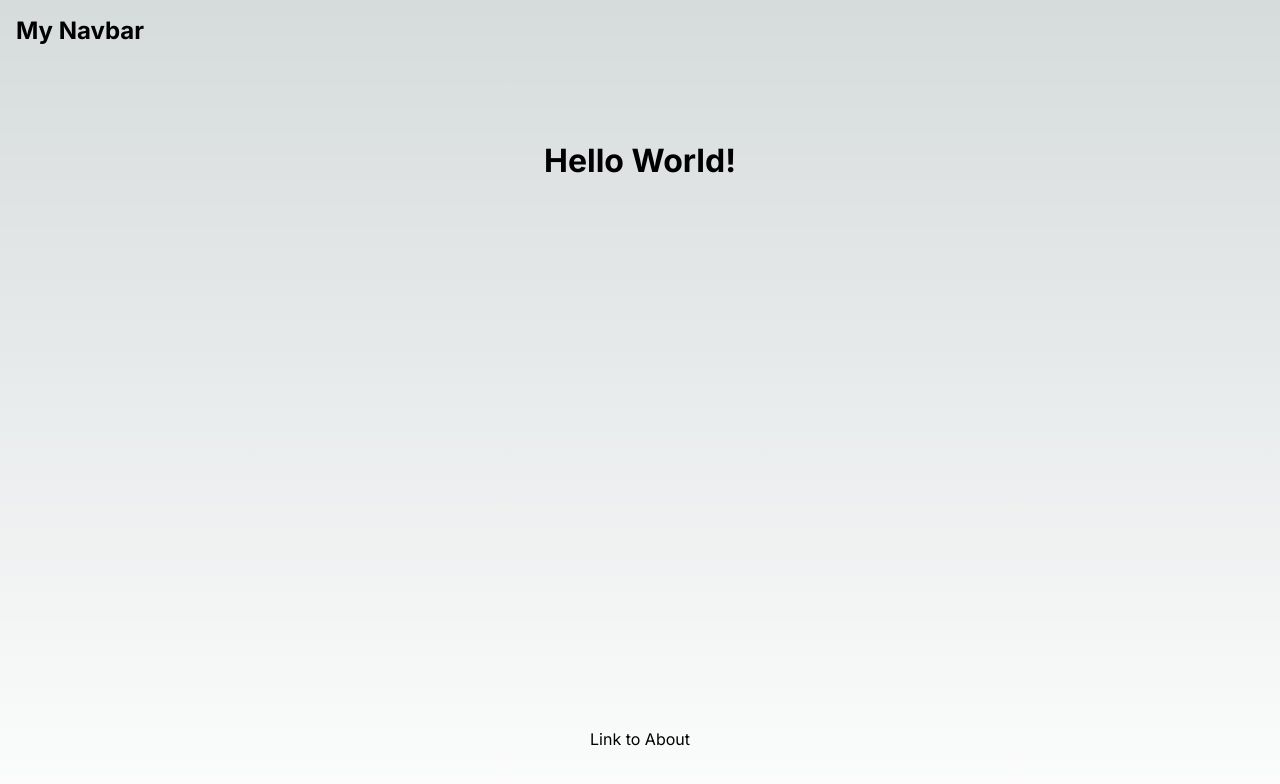
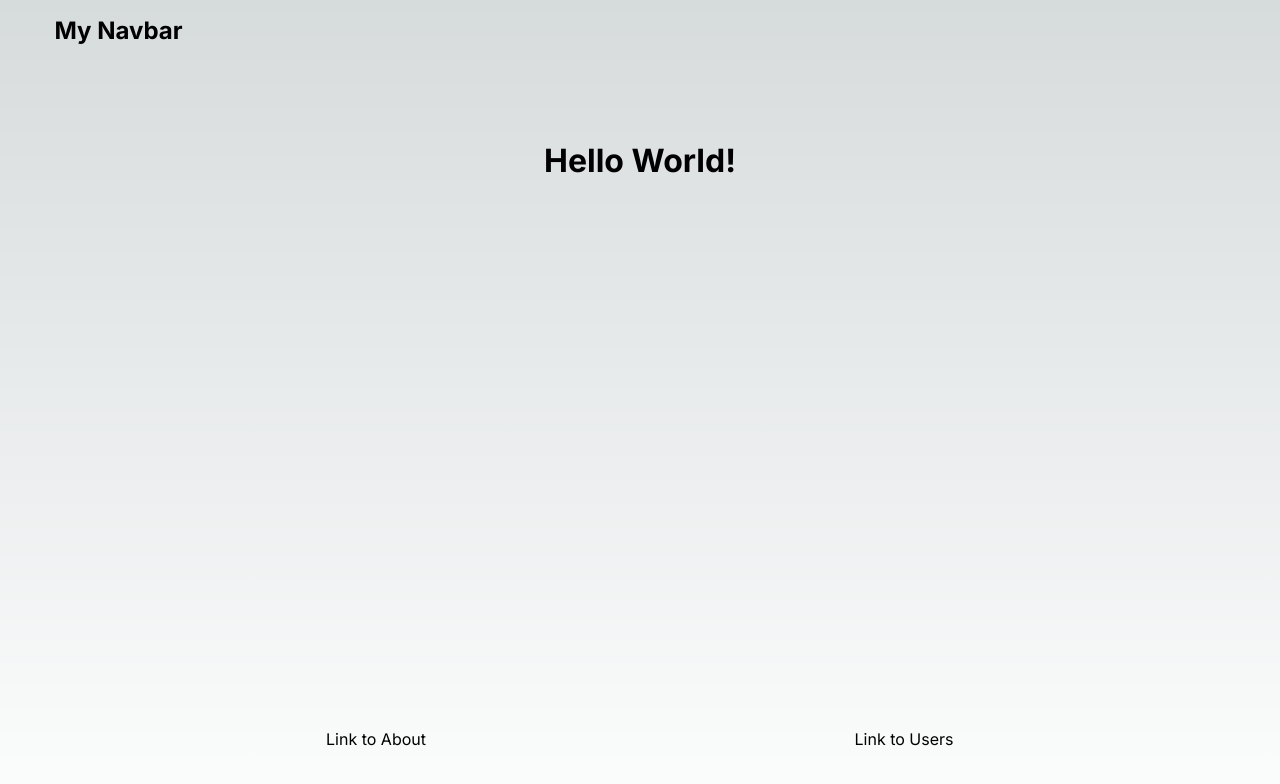
Before and after one commit to modejota/ssbw-mii, a Next.js app in the folder tarea8/: page / in a window 1280 px wide. Shown: the top 784 px of the page. Built offline with nearby package versions, Linux system fonts and the light colour scheme.

Commit message:
[#26] Modify base pages with new links

```diff
--- a/tarea8/app/layout.js
+++ b/tarea8/app/layout.js
@@ -1,6 +1,5 @@
 import './globals.css'
 import { Inter } from 'next/font/google'
-
 const inter = Inter({ subsets: ['latin'] })
 
 export const metadata = {
@@ -13,7 +12,7 @@ export default function RootLayout({ children }) {
     <html lang="en">
       <body className={inter.className}>
         <nav>
-          <h1>My Navbar</h1>
+          <h1 style={{ marginLeft: '3vw' }}>My Navbar</h1>
         </nav>
         {children}
       </body>
--- a/tarea8/app/page.js
+++ b/tarea8/app/page.js
@@ -1,11 +1,16 @@
 import styles from './page.module.css'
 import Link from 'next/link'
+import { Inter } from 'next/font/google'
+const inter = Inter({ subsets: ['latin'] })
 
 export default function Home() {
   return (
     <main className={styles.main}>
       <h1 className={styles.title}>Hello World!</h1>
-      <Link href="/about">Link to About</Link>
+      <div className={styles.mygrid}>
+        <Link href="/about">Link to About</Link>
+        <Link href="/users">Link to Users</Link>
+      </div>
     </main>
   )
 }
```
